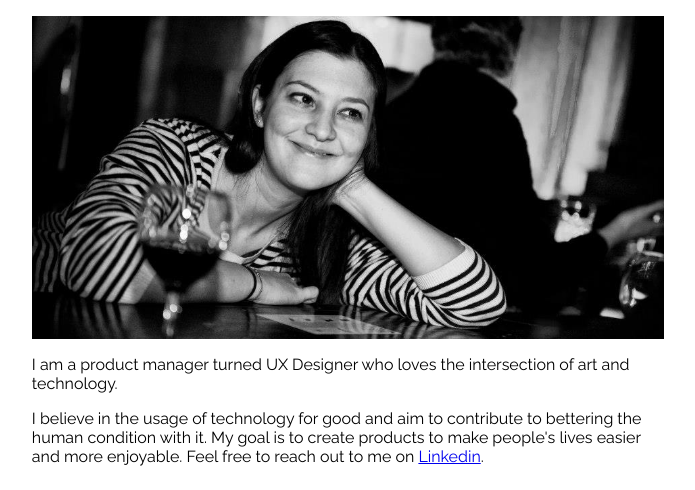
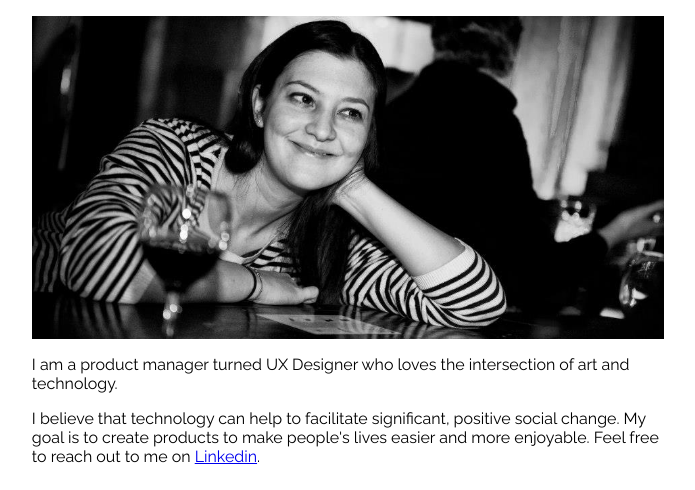
Before and after one commit to esinozcan/profile, a plain HTML site: page index.html in a window 1280 px wide. Shown: the part 125-615 px from the top of the page, without its empty margins (52-747 px from the left). Drawn offline with Linux system fonts and the light colour scheme.

Commit message:
Update index.html

```diff
--- a/index.html
+++ b/index.html
@@ -18,7 +18,7 @@
       <img src="images/new.png" class="responsive-image" alt="profile">
       <p> I am a product manager turned UX Designer who loves the intersection of art and technology. </p>
 
-      <p>  I believe in the usage of technology for good and aim to contribute to bettering the human condition with it. My goal is to create products to make people's lives easier and more enjoyable. Feel free to reach out to me on <a href="https://www.linkedin.com/in/esin-ozcan-859a3a22/" target="_blank">Linkedin</a>.</p>
+      <p>  I believe that technology can help to facilitate significant, positive social change. My goal is to create products to make people's lives easier and more enjoyable. Feel free to reach out to me on <a href="https://www.linkedin.com/in/esin-ozcan-859a3a22/" target="_blank">Linkedin</a>.</p>
       </div>
 
       <div class="work">
```
